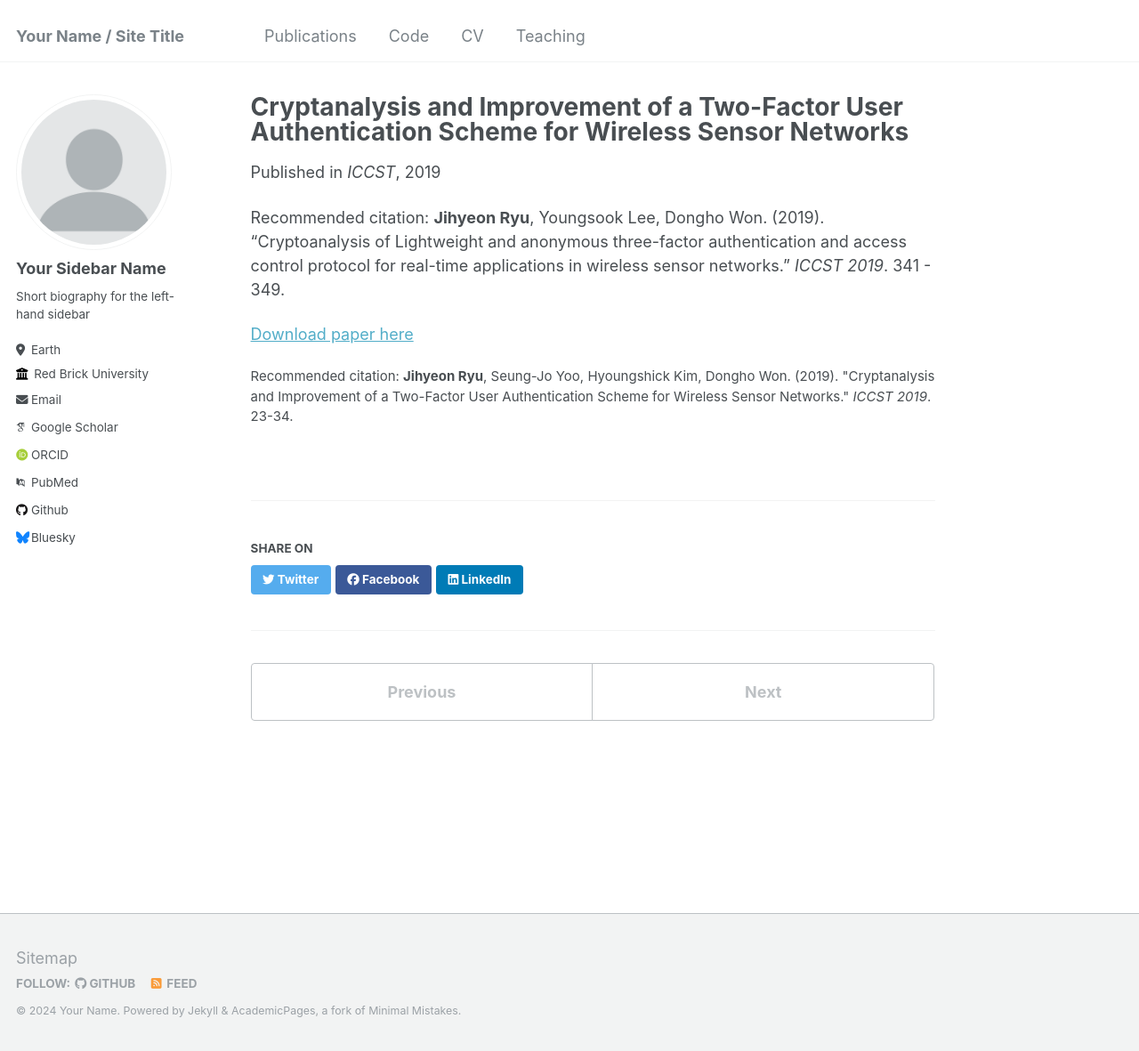
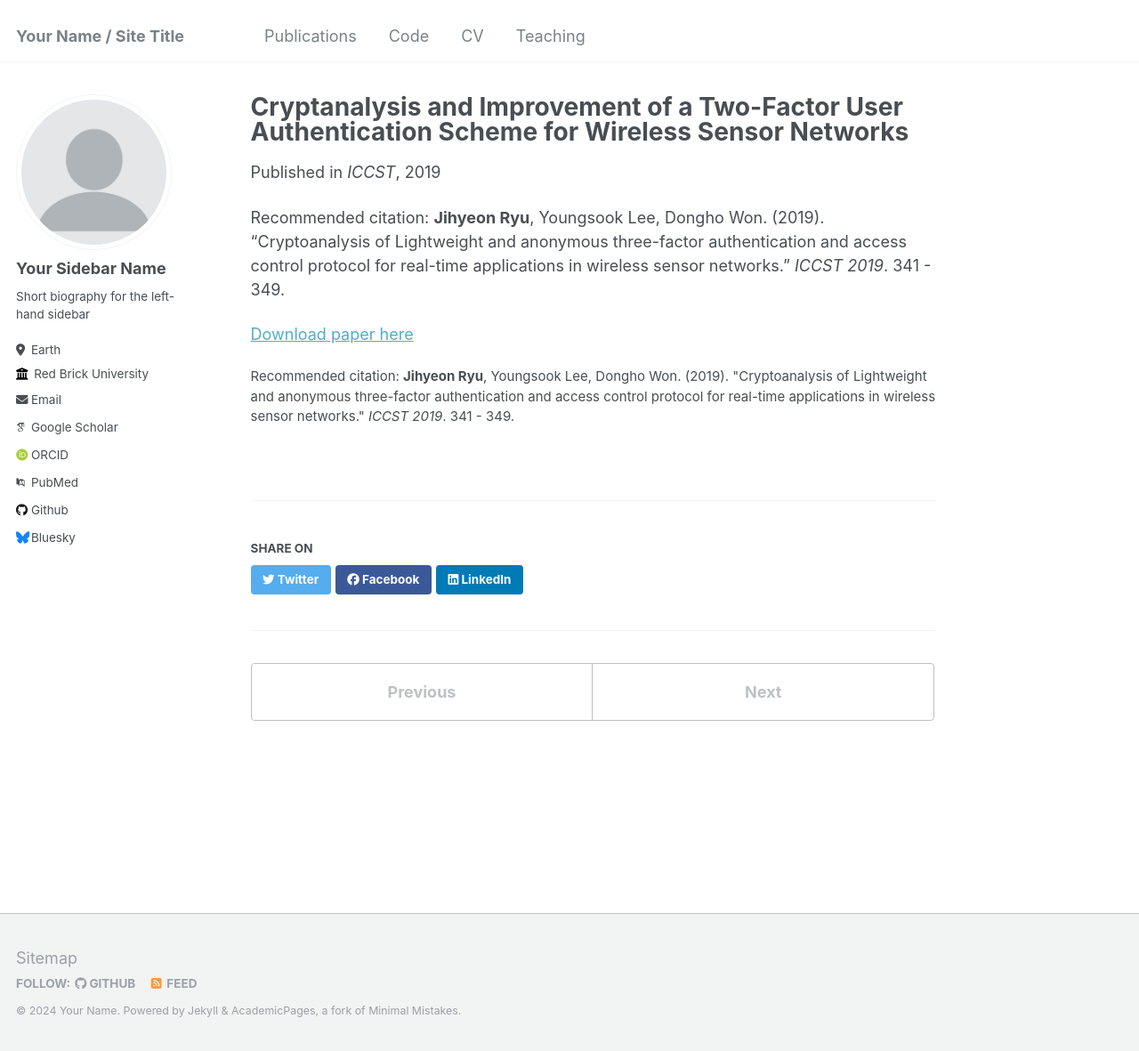
Before and after one commit to junsix/junsix.github.io, a Jekyll site: the page built from _publications/2019-08-30-ICCST.md, in a window 1280 px wide and 1181 px high. Shown: the whole window at 89% size. Built offline with Jekyll 4.4.1, drawn with Linux system fonts in a browser that asks for light colours; some web fonts are replaced.

Commit message:
Update 2019-08-30-ICCST.md

```diff
--- a/_publications/2019-08-30-ICCST.md
+++ b/_publications/2019-08-30-ICCST.md
@@ -5,7 +5,7 @@ permalink: /publication/2019-08-30-ICCST
 excerpt: 'This paper is about the number 1. The number 2 is left for future work.'
 date: 2019-08-30
 venue: 'ICCST'
-citation: '<b>Jihyeon Ryu</b>, Seung-Jo Yoo, Hyoungshick Kim, Dongho Won. (2019). "Cryptanalysis and Improvement of a Two-Factor User Authentication Scheme for Wireless Sensor Networks." <i>ICCST 2019</i>. 23-34.'
+citation: '<b>Jihyeon Ryu</b>, Youngsook Lee, Dongho Won. (2019). "Cryptoanalysis of Lightweight and anonymous three-factor authentication and access control protocol for real-time applications in wireless sensor networks." <i>ICCST 2019</i>. 341 - 349. '
 ---
 
 Recommended citation: **Jihyeon Ryu**, Youngsook Lee, Dongho Won. (2019). "Cryptoanalysis of Lightweight and anonymous three-factor authentication and access control protocol for real-time applications in wireless sensor networks." *ICCST 2019*. 341 - 349.
```
